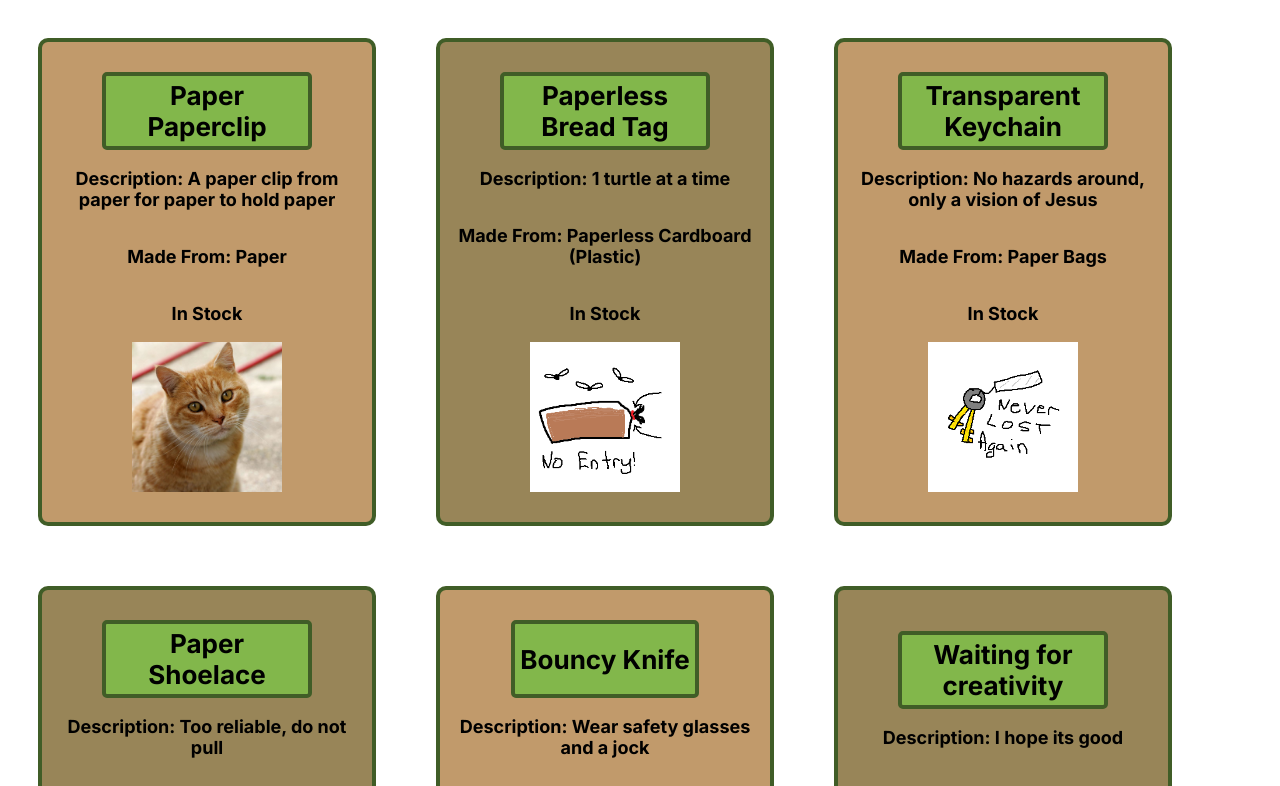
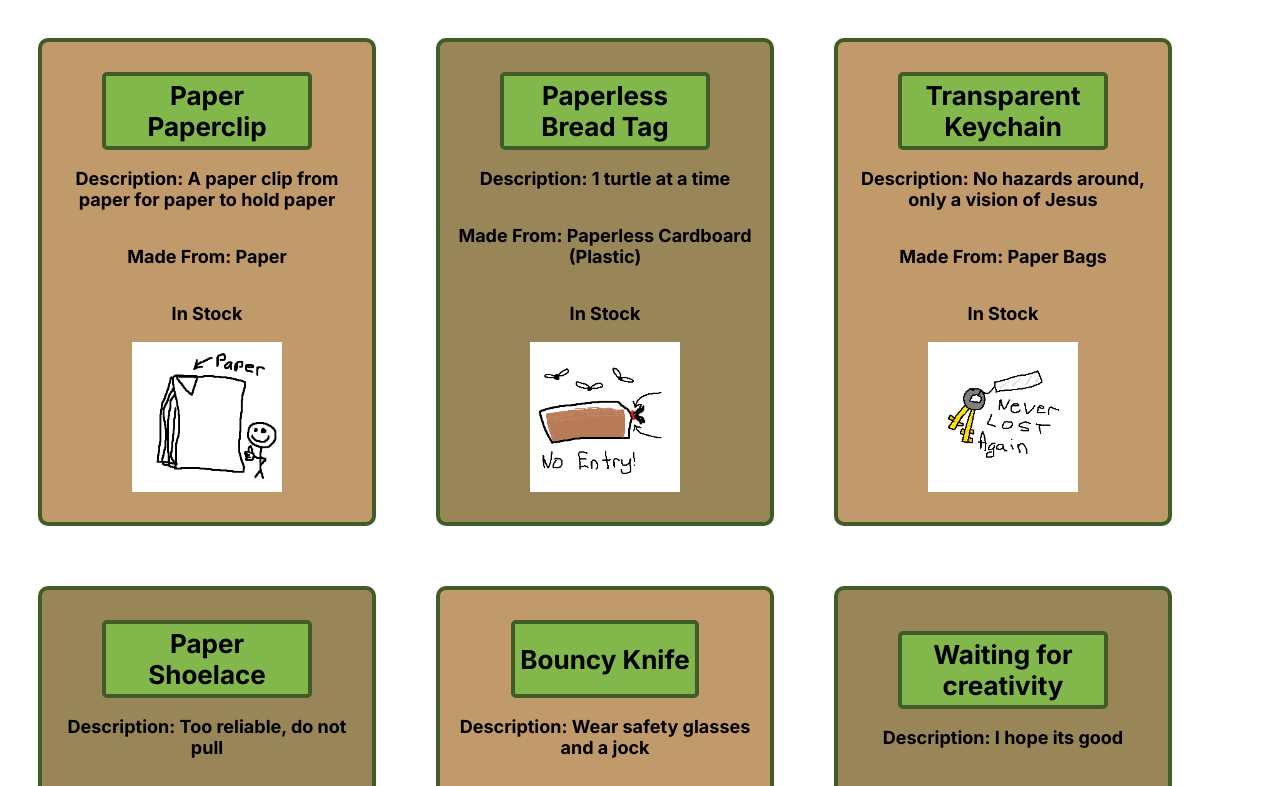
Before and after one commit to MatthewRutgers/Matthew-Rutgers-Learning-Angular, an Angular app: page / in a window 1280 px wide. Shown: the top 786 px of the page. Built offline with nearby package versions, Linux system fonts and the light colour scheme.

Commit message:
Started Assignment 4

```diff
--- a/package.json
+++ b/package.json
@@ -1,6 +1,6 @@
 {
   "name": "assignments",
-  "version": "0.2.0",
+  "version": "0.3.0",
   "scripts": {
     "ng": "ng",
     "start": "ng serve",
--- a/src/app/product-list/product-list.component.ts
+++ b/src/app/product-list/product-list.component.ts
@@ -16,7 +16,7 @@ import {NgForOf, NgStyle} from "@angular/common";
 })
 export class ProductListComponent {
   productList: Product[] = [
-    {id: 1, itemName: 'Paper Paperclip', madeFrom: 'Paper', desc: 'A paper clip from paper for paper to hold paper', inStock: true, imgPath: "/assets/Cat03.jpg"},
+    {id: 1, itemName: 'Paper Paperclip', madeFrom: 'Paper', desc: 'A paper clip from paper for paper to hold paper', inStock: true, imgPath: "/assets/paperpaperclip.png"},
     {id: 2, itemName: 'Paperless Bread Tag', madeFrom: 'Paperless Cardboard (Plastic)', desc: '1 turtle at a time', inStock: true , imgPath: "/assets/paperlessbreadtag.png"},
     {id: 3, itemName: 'Transparent Keychain', madeFrom: 'Paper Bags', desc: 'No hazards around, only a vision of Jesus', inStock: true, imgPath: "/assets/transparentkeychain.png"},
     {id: 4, itemName: 'Paper Shoelace', madeFrom: 'Paper', desc: 'Too reliable, do not pull', inStock: false, imgPath: "/assets/papershoelace.png"},
```
Also changed, not shown: 1 other file (tests, documents, lock files or other folders).
